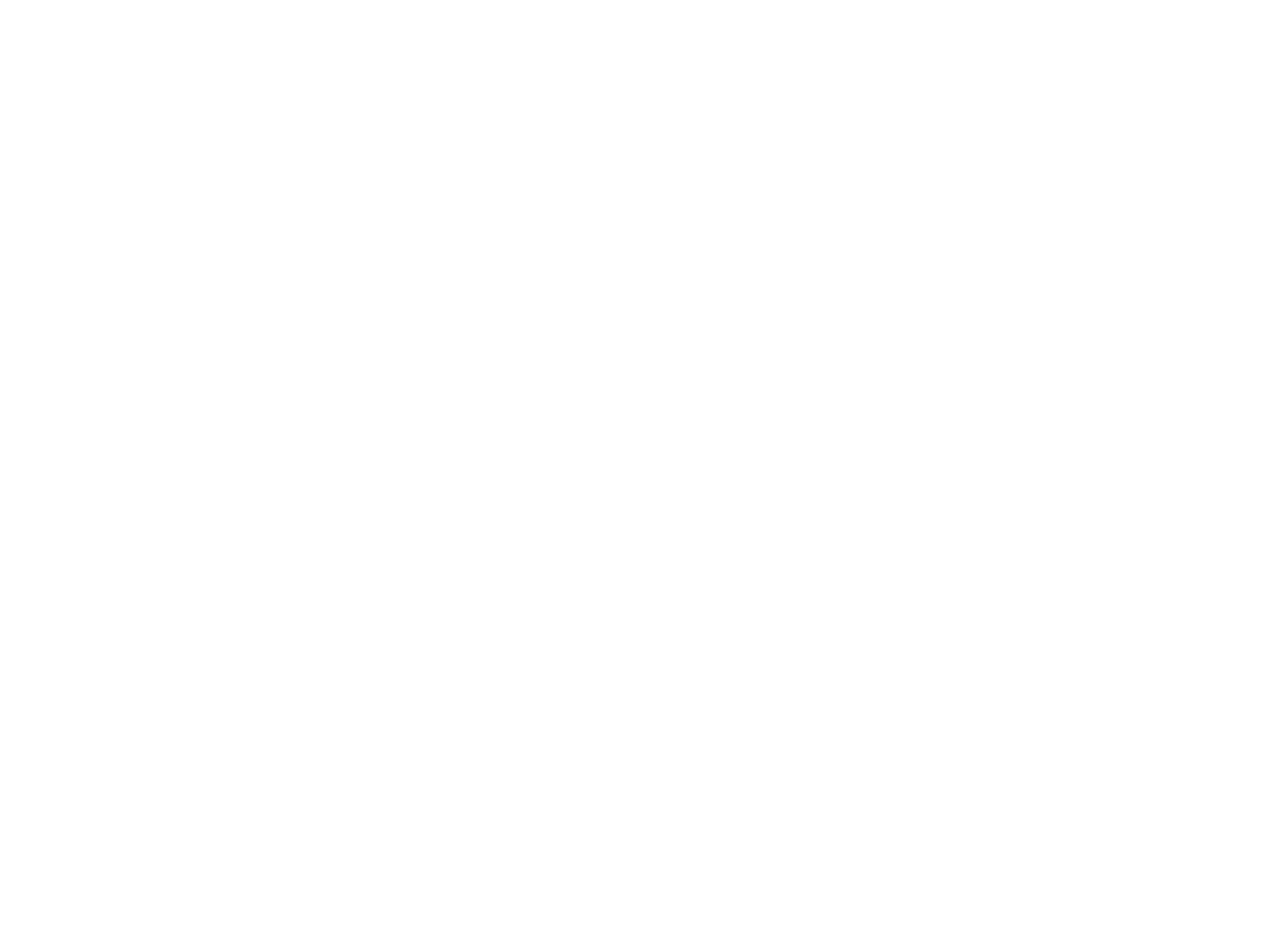
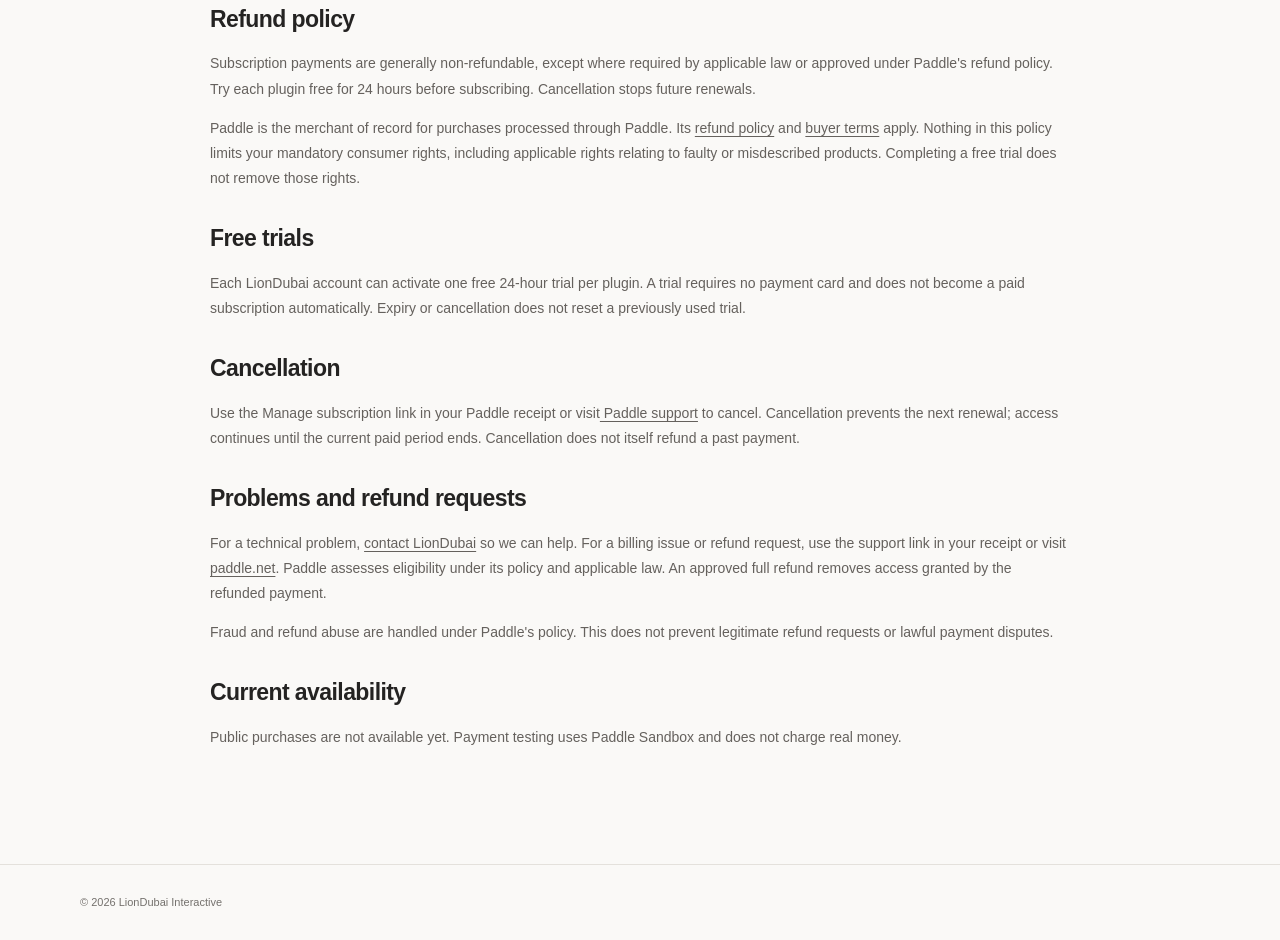
Before and after one commit to liondubai-interactive/website, a Next.js app: page /refunds in a window 1280 px wide. Before the commit this address had no page. Shown: the part 427-1367 px from the top of the page. Before the commit the page ends 800 px from the top, so only its background shows below. Built offline with nearby package versions, Linux system fonts and the light colour scheme.

Commit message:
Publish plugin pricing and approved refund policy for Paddle review

```diff
--- a/app/components/SiteHeader.tsx
+++ b/app/components/SiteHeader.tsx
@@ -20,8 +20,10 @@
           <span>LionDubai Interactive</span>
         </Link>
         <nav className="site-nav" aria-label="Primary navigation">
+          <Link href="/pricing">Pricing</Link>
           <Link href="/privacy">Privacy</Link>
           <Link href="/terms">Terms</Link>
+          <Link href="/refunds">Refunds</Link>
           <Link href="/contact">Contact</Link>
         </nav>
       </div>
--- a/app/globals.css
+++ b/app/globals.css
@@ -95,6 +95,7 @@
 }
 .site-nav {
   display: flex;
+  flex-wrap: wrap;
   gap: 28px;
   font-size: 13px;
   color: var(--muted);
@@ -500,3 +501,59 @@
   font-size: 11px;
   color: var(--muted);
 }
+.pricing-shell {
+  max-width: 860px;
+  padding-block: 72px;
+}
+.pricing-intro h1 {
+  font-size: clamp(36px, 5vw, 58px);
+}
+.pricing-intro p:not(.eyebrow),
+.pricing-item p,
+.pricing-notes {
+  color: var(--muted);
+  font-size: 14px;
+}
+.pricing-list {
+  margin-block: 36px;
+  border-top: 1px solid var(--line);
+}
+.pricing-item {
+  display: flex;
+  align-items: center;
+  justify-content: space-between;
+  gap: 24px;
+  padding-block: 26px;
+  border-bottom: 1px solid var(--line);
+}
+.pricing-item h2 {
+  font-size: 22px;
+  margin-bottom: 8px;
+}
+.pricing-item p {
+  margin: 0;
+  max-width: 480px;
+}
+.pricing-amount {
+  display: flex;
+  flex-direction: column;
+  flex-shrink: 0;
+  text-align: right;
+}
+.pricing-amount strong {
+  color: var(--ink);
+  font-size: 30px;
+  letter-spacing: -0.04em;
+}
+.pricing-amount span {
+  font-size: 12px;
+}
+@media (max-width: 480px) {
+  .pricing-shell {
+    padding-block: 45px;
+  }
+  .pricing-item {
+    align-items: flex-start;
+    gap: 16px;
+  }
+}
--- /dev/null
+++ b/app/refunds/page.tsx
@@ -0,0 +1,80 @@
+import Link from "next/link";
+import { PolicyPage } from "../components/PolicyPage";
+import { pageMetadata } from "../site-metadata";
+
+export const metadata = pageMetadata(
+  "Refunds",
+  "Refunds, free trials and subscription cancellation for LionDubai Interactive.",
+  "refunds",
+);
+
+export default function RefundsPage() {
+  return (
+    <PolicyPage
+      eyebrow="REFUNDS"
+      title="Refunds & cancellation"
+      summary="Try a plugin before subscribing. Cancel future renewals whenever you need."
+    >
+      <section>
+        <h2>Refund policy</h2>
+        <p>
+          Subscription payments are generally non-refundable, except where
+          required by applicable law or approved under Paddle&apos;s refund
+          policy. Try each plugin free for 24 hours before subscribing.
+          Cancellation stops future renewals.
+        </p>
+        <p>
+          Paddle is the merchant of record for purchases processed through
+          Paddle. Its{" "}
+          <a href="https://www.paddle.com/legal/refund-policy">refund policy</a>{" "}
+          and <a href="https://www.paddle.com/legal/buyer-terms">buyer terms</a>{" "}
+          apply. Nothing in this policy limits your mandatory consumer rights,
+          including applicable rights relating to faulty or misdescribed
+          products. Completing a free trial does not remove those rights.
+        </p>
+      </section>
+      <section>
+        <h2>Free trials</h2>
+        <p>
+          Each LionDubai account can activate one free 24-hour trial per plugin.
+          A trial requires no payment card and does not become a paid
+          subscription automatically. Expiry or cancellation does not reset a
+          previously used trial.
+        </p>
+      </section>
+      <section>
+        <h2>Cancellation</h2>
+        <p>
+          Use the Manage subscription link in your Paddle receipt or visit
+          <a href="https://paddle.net"> Paddle support</a> to cancel.
+          Cancellation prevents the next renewal; access continues until the
+          current paid period ends. Cancellation does not itself refund a past
+          payment.
+        </p>
+      </section>
+      <section>
+        <h2>Problems and refund requests</h2>
+        <p>
+          For a technical problem,{" "}
+          <Link href="/contact">contact LionDubai</Link> so we can help. For a
+          billing issue or refund request, use the support link in your receipt
+          or visit <a href="https://paddle.net">paddle.net</a>. Paddle assesses
+          eligibility under its policy and applicable law. An approved full
+          refund removes access granted by the refunded payment.
+        </p>
+        <p>
+          Fraud and refund abuse are handled under Paddle&apos;s policy. This
+          does not prevent legitimate refund requests or lawful payment
+          disputes.
+        </p>
+      </section>
+      <section>
+        <h2>Current availability</h2>
+        <p>
+          Public purchases are not available yet. Payment testing uses Paddle
+          Sandbox and does not charge real money.
+        </p>
+      </section>
+    </PolicyPage>
+  );
+}
```
Also changed, not shown: app/pricing/page.tsx (added, +88 -0 lines), app/terms/page.tsx (+22 -2 lines).
